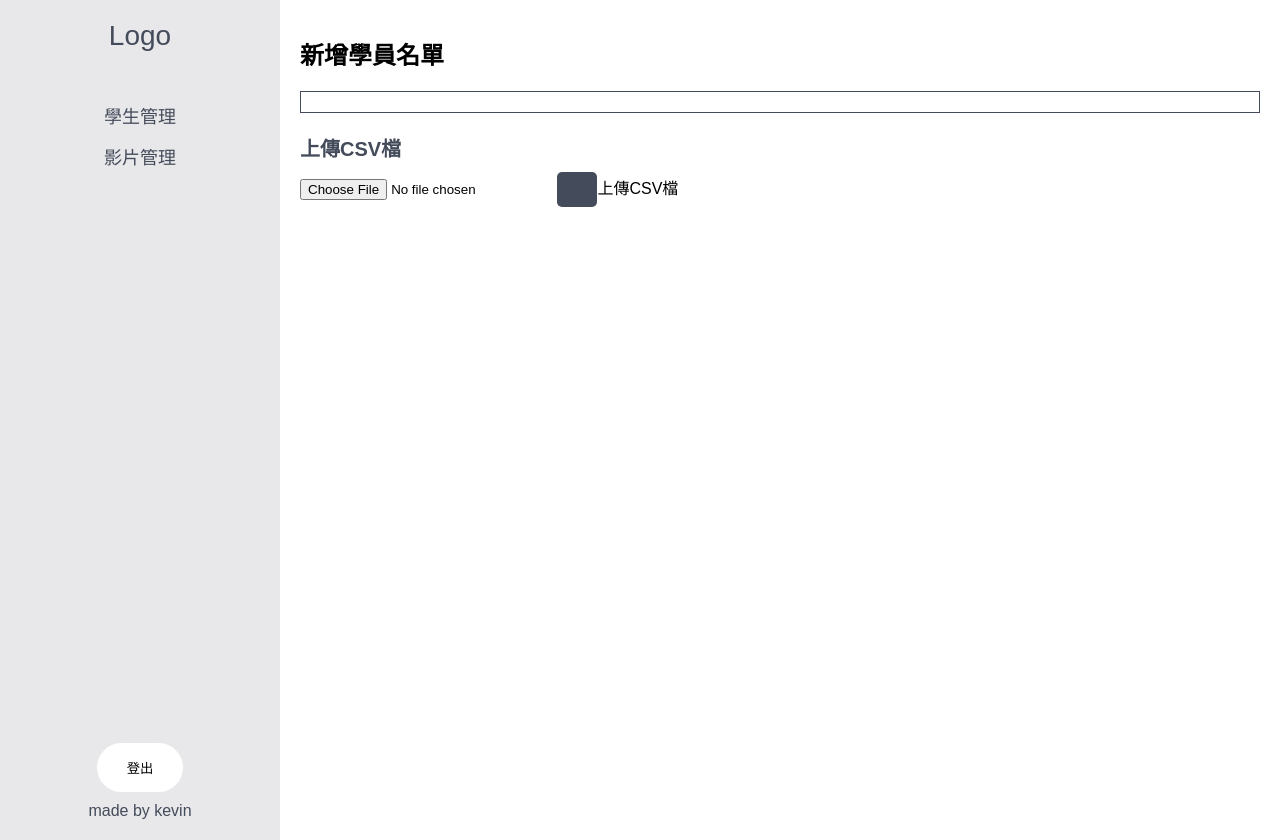
After one commit to kevin0929/ShungCo, a Flask app: template backend/templates/teacher/list.html in a window 1280 px wide. The commit adds this page. Run offline with Flask 3, Linux system fonts and the light colour scheme; the template is opened without the code that fills it, so the values that code supplies are empty.

Commit message:
[Update] 1. modify folder architecture, 2. add upload student list function.

```diff
--- a/backend/main.py
+++ b/backend/main.py
@@ -1,5 +1,6 @@
 import os
 import requests
+import pandas as pd
 from flask import (
     Flask,
     jsonify,
@@ -14,6 +15,7 @@ from datetime import timedelta
 
 from utils.user import User
 from utils.auth import login_required
+from utils.list import StudentList
 
 app = Flask(__name__)
 app.config["SECRET_KEY"] = os.urandom(24)
@@ -27,19 +29,19 @@ def index():
 
 @app.route("/login")
 def login():
-    return render_template("login.html")
+    return render_template("login/login.html")
 
 
 @app.route("/student")
 @login_required("student")
 def student():
-    return render_template("student.html")
+    return render_template("student/student.html")
 
 
 @app.route("/teacher")
 @login_required("teacher")
 def teacher():
-    return render_template("teacher.html")
+    return render_template("teacher/list.html")
 
 
 @app.route("/verify", methods=["POST"])
@@ -53,17 +55,41 @@ def verify():
     user = User(username, password)
     user_info_dict = user.login()
     passwd_is_correct = user_info_dict["flag"]
-    role = user_info_dict["role"]
 
-    if passwd_is_correct:
+    # check whether connect to database
+    if not passwd_is_correct:
+        error_msg = user_info_dict["msg"]
+        return jsonify({"msg": f"{error_msg}"})
+
+    else:
+        role = user_info_dict["role"]
+
         # set session to store login user info
         session["username"] = username
         session["role"] = role
         session.permanent = True
 
         return redirect(url_for(f"{role}"))
+
+
+@app.route("/list", methods=["POST"])
+def upload_list():
+    # receive csv file from frontend
+    data = request.files["csvfile"]
+    df = pd.read_csv(data)
+
+    # upload student list
+    stlist = StudentList(df)
+    upload_info_dict = stlist.upload_list()
+    print(upload_info_dict["msg"])
+
+    if not upload_info_dict["flag"]:
+        error_msg = upload_info_dict["msg"]
+        return jsonify({"msg", f"{error_msg}"})
     else:
-        return jsonify({"error msg": "password is not correct."})
+        upload_msg = upload_info_dict["msg"]
+
+    return "OK"
 
 
 if __name__ == "__main__":
--- /dev/null
+++ b/backend/static/css/teacher/list.css
@@ -0,0 +1,99 @@
+body {
+    margin: 0;
+    padding: 0;
+    font-family: Arial, sans-serif;
+}
+
+.container {
+    display: flex;
+    flex-direction: row;
+}
+
+.navbar {
+    width: 240px;
+    height: 100vh;
+    background-color: #E8E8EA;
+    padding: 20px;
+    display: flex;
+    flex-direction: column;
+    align-items: center;
+}
+
+.logo {
+    color: #444B5A;
+    font-size: 28px;
+    /* 增加字體大小 */
+    margin-bottom: 50px;
+    /* 增加與按鈕之間的間距 */
+}
+
+.nav-links {
+    display: flex;
+    flex-direction: column;
+    gap: 15px;
+    /* 增加按鈕之間的間距 */
+}
+
+.nav-button {
+    background: none;
+    border: none;
+    cursor: pointer;
+    color: #444B5A;
+    font-size: 18px;
+    /* 增加字體大小 */
+    text-align: left;
+    padding: 0;
+}
+
+.logout-button {
+    background-color: white;
+    /* 背景顏色是白色 */
+    color: black;
+    /* 字體顏色是黑色 */
+    border: none;
+    border-radius: 30px;
+    /* 增加圓弧半徑 */
+    padding: 15px 30px;
+    /* 增加寬度 */
+    cursor: pointer;
+    margin-top: auto;
+}
+
+.made-by {
+    color: #444B5A;
+    margin-top: 10px;
+}
+
+.content {
+    flex: 1;
+    padding: 20px;
+}
+
+h1 {
+    font-size: 24px;
+}
+
+.csv-preview {
+    border: 1px solid #444B5A;
+    padding: 10px;
+    margin-top: 20px;
+}
+
+.csv-upload {
+    margin-top: 20px;
+}
+
+h2 {
+    font-size: 20px;
+    color: #444B5A;
+    margin-bottom: 10px;
+}
+
+.upload-button {
+    background-color: #444B5A;
+    color: white;
+    border: none;
+    border-radius: 5px;
+    padding: 10px 20px;
+    cursor: pointer;
+}
--- a/backend/static/js/login.js
+++ b/backend/static/js/login/login.js
@@ -16,8 +16,9 @@ function summit() {
                 return;
             }
             else {
-                console.log("Password is wrong.");
-                alert("Get out bitch!");
+                response.json().then(data => {
+                    alert(data.msg);
+                })
             }
         })
         .catch(error => {
--- /dev/null
+++ b/backend/static/js/teacher/list.js
@@ -0,0 +1,30 @@
+function upload() {
+    var csvfile = document.getElementById('csvFileInput');
+    var file = csvfile.files[0];
+
+    if (!file) {
+        alert("請選擇檔案再上傳!");
+        return;
+    }
+
+    const formData = new FormData()
+    formData.append("csvfile", file)
+
+    // post to backend route 'list'
+    fetch("/list", {
+        method: "POST",
+        body: formData,
+    })
+        .then(response => {
+            if (response.ok) {
+                alert("上傳成功");
+            }
+            else {
+                alert("上傳失敗");
+            }
+        })
+        .catch(error => {
+            console.error("error msg : ", error);
+            alert("發生錯誤，請稍後再試!");
+        })
+}
--- a/backend/templates/login.html
+++ b/backend/templates/login/login.html
@@ -6,8 +6,8 @@
   <meta name="viewport" content="width=device-width, initial-scale=1.0">
   <title>詠盛線上補課系統</title>
 
-  <link rel="stylesheet" href="{{ url_for('static', filename='css/login.css') }}">
-  <script src="{{ url_for('static', filename='js/login.js') }}"></script>
+  <link rel="stylesheet" href="{{ url_for('static', filename='css/login/login.css') }}">
+  <script src="{{ url_for('static', filename='js/login/login.js') }}"></script>
 </head>
 
 <body>
--- /dev/null
+++ b/backend/templates/teacher/list.html
@@ -0,0 +1,37 @@
+<!DOCTYPE html>
+<html lang="en">
+
+<head>
+    <meta charset="UTF-8">
+    <meta name="viewport" content="width=device-width, initial-scale=1.0">
+    <link rel="stylesheet" href="{{ url_for('static', filename='css/teacher/list.css') }}">
+    <script src="{{ url_for('static', filename='js/teacher/list.js') }}"></script>
+    <title>Your Web Page</title>
+</head>
+
+<body>
+    <div class="container">
+        <div class="navbar">
+            <div class="logo">Logo</div>
+            <div class="nav-links">
+                <button class="nav-button">學生管理</button>
+                <button class="nav-button">影片管理</button>
+            </div>
+            <button class="logout-button">登出</button>
+            <div class="made-by">made by kevin</div>
+        </div>
+        <div class="content">
+            <h1>新增學員名單</h1>
+            <div class="csv-preview">
+                <!-- 預覽CSV檔中的學員（初始預覽框） -->
+            </div>
+            <div class="csv-upload">
+                <h2>上傳CSV檔</h2>
+                <input type="file" accept=".csv" id="csvFileInput">
+                <input type="button" class="upload-button" onclick="upload()">上傳CSV檔</button>
+            </div>
+        </div>
+    </div>
+</body>
+
+</html>
```
Also changed, not shown: backend/static/css/studnet/student.css (added, +86 -0 lines), backend/templates/student/student.html (renamed from backend/templates/student.html, +4 -87 lines), backend/templates/teacher/index.html (renamed from backend/templates/teacher.html, +7 -2 lines), backend/utils/database.py (added, +30 -0 lines), backend/utils/list.py (added, +54 -0 lines), backend/utils/user.py (+30 -19 lines), backend/static/css/login/login.css (renamed from backend/static/css/login.css).
